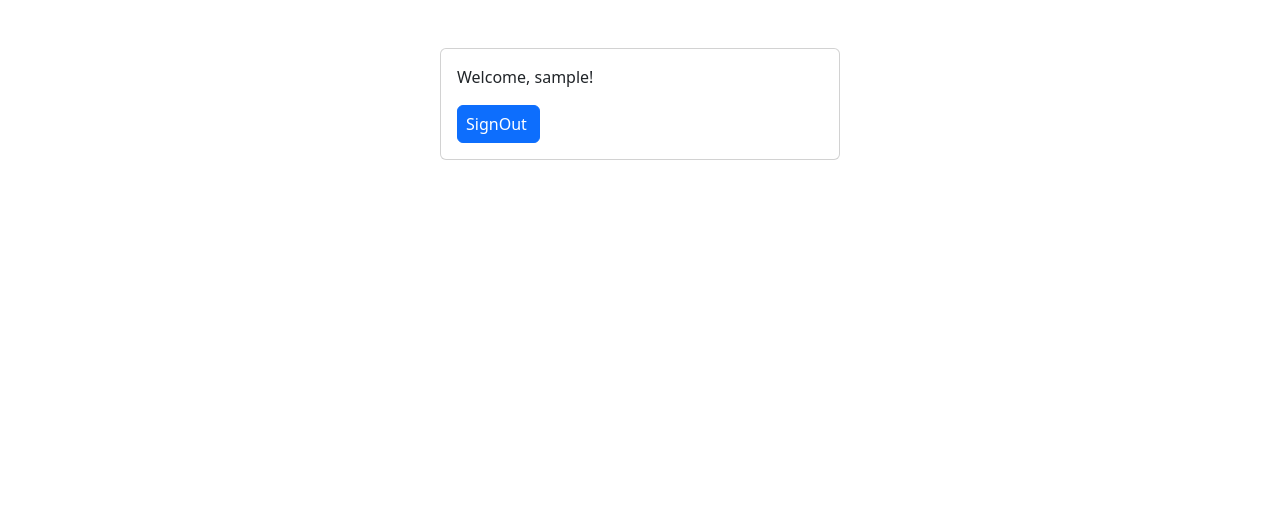
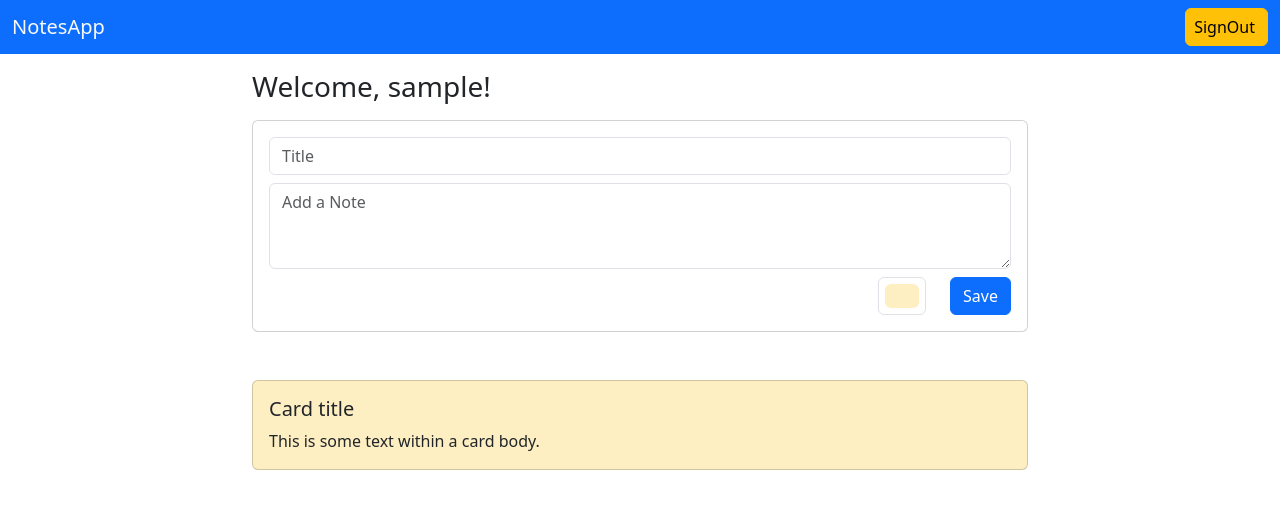
Before and after one commit to shubham99bisht/Django-NotesApp, a Django app: page / in a window 1280 px wide. Shown: the top 509 px of the page. Run offline with Django 4.2, Linux system fonts and the light colour scheme; the visitor is signed in with stand-in values (Sample User, id 1).

Commit message:
Notes HTML page completed

```diff
--- a/templates/userNotes/index.html
+++ b/templates/userNotes/index.html
@@ -7,16 +7,42 @@
 </head>
 <body>
 
-    <div class="container">
-        <div class="card my-5 mx-auto" style="width: 25rem;">
+    <nav class="navbar bg-primary">
+        <div class="container-fluid">
+          <span class="navbar-brand text-light mb-0 h1">NotesApp</span>
+          <a href="{% url 'signout' %}" class="ps-2 btn btn-warning">SignOut</a>
+        </div>
+    </nav>
+
+    <div class="container" style="max-width: 800px;">
+
+        {% if user.is_authenticated %}
+            <h3 class="my-3">Welcome, {{ user.username }}!</h3>
+        {% endif %}
+
+        <div class="card mx-auto">
             <div class="card-body">
-                {% if user.is_authenticated %}
-                    <p>Welcome, {{ user.username }}!</p>
-                {% endif %}
+                <form method="post" action="{% url 'home' %}">
+                    {% csrf_token %}
+                    <input class="form-control mb-2" id="title" name="title" placeholder="Title"></input>
+                    <textarea class="form-control mb-2" id="note" name="note" rows="3" placeholder="Add a Note"></textarea>
+                    <div class="row float-end">
+                        <div class="col-auto">
+                            <input type="color" class="form-control form-control-color" id="color" name="color" value="#feefc3">
+                        </div>
+                        <div class="col-auto">
+                            <button type="submit" class="btn btn-primary">Save</button>
+                        </div>
+                    </div>
+                </form>
+            </div>
+        </div>
 
-                <a href="{% url 'signout' %}" class="ps-2 btn btn-primary">SignOut</a>
+        <div class="card my-5 mx-auto" style="background-color: #feefc3;">
+            <div class="card-body">
+                <h5 class="card-title">Card title</h5>
+                This is some text within a card body.
             </div>
-
         </div>
     </div>
 
--- a/userNotes/urls.py
+++ b/userNotes/urls.py
@@ -1,5 +1,4 @@
-from django.contrib import admin
-from django.urls import path, include
+from django.urls import path
 from . import views
 
 urlpatterns = [
--- a/userNotes/views.py
+++ b/userNotes/views.py
@@ -3,6 +3,13 @@ from django.shortcuts import render, redirect
 # Create your views here.
 def index(request):
     user = request.user
+
+    if request.method == 'POST':
+        title = request.POST['title']
+        note = request.POST['note']
+        color = request.POST['color']
+        pass
+
     if user.is_authenticated:
         return render(request, 'userNotes/index.html')
     else:
```
Also changed, not shown: 1 other file.
